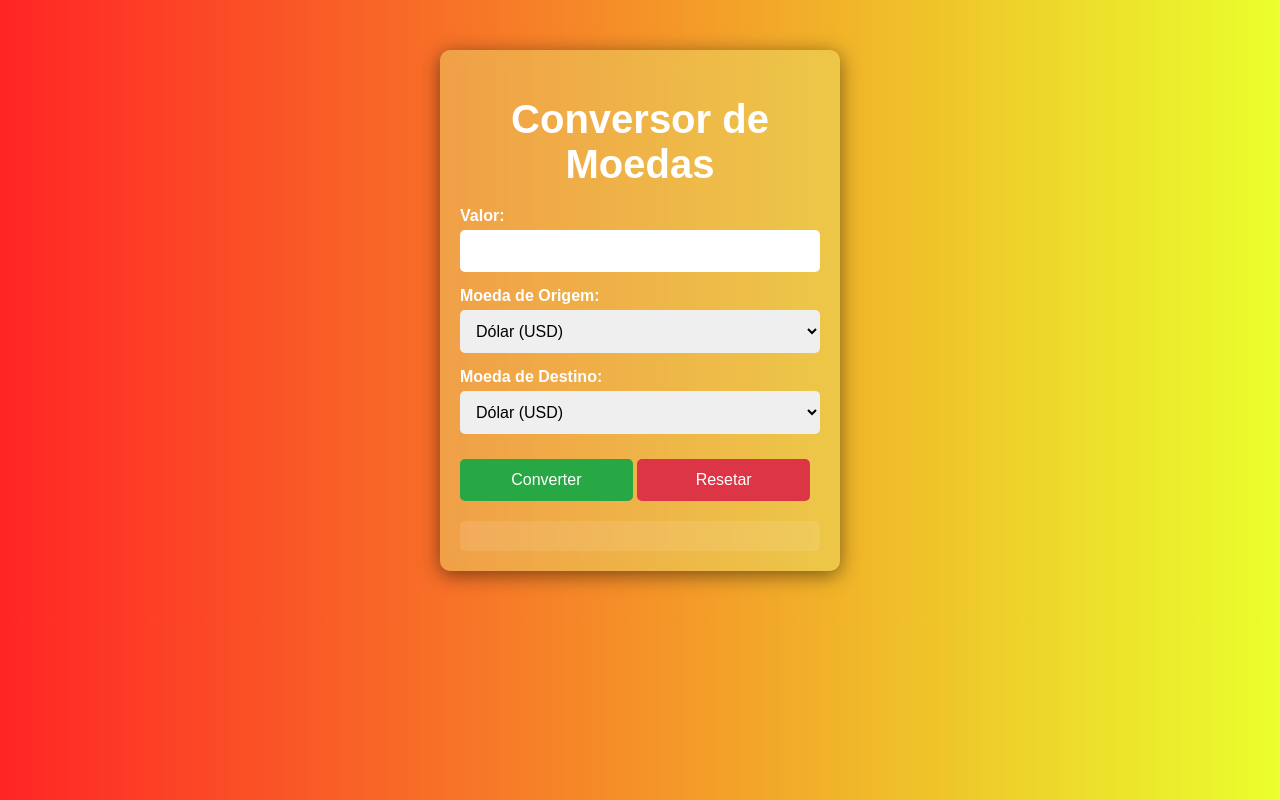
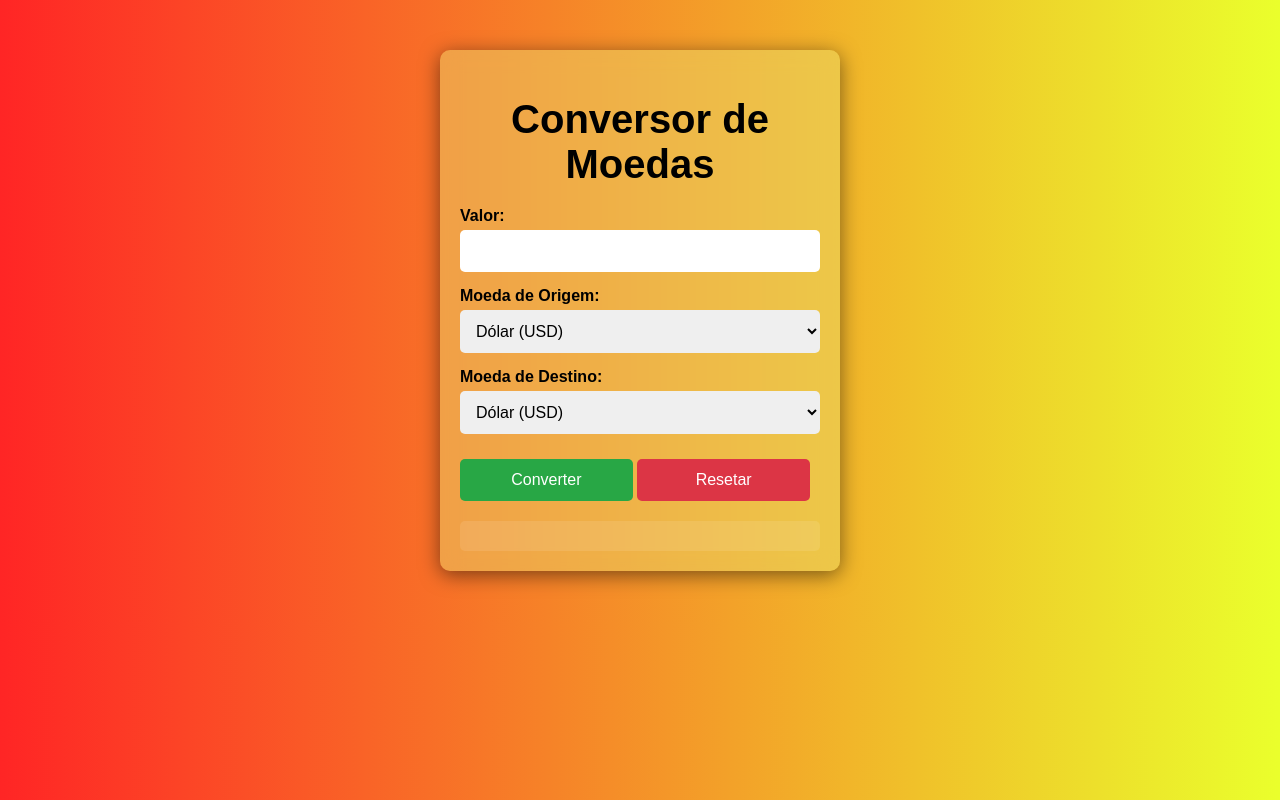
Before and after one commit to SouzaRafael7/conversor-simples, a plain HTML site: page index.html in a window 1280 px wide. Drawn offline with Linux system fonts and the light colour scheme.

Commit message:
modifica as mudanças feitas ao readme

```diff
--- a/style.css
+++ b/style.css
@@ -9,7 +9,7 @@ body {
     background-image: linear-gradient(to right, rgb(255, 37, 37), rgb(234, 255, 44)); /* Cor de fundo rgb */
     margin: 0; /* Removendo as margens padrão do body */
     padding: 0; /* Removendo o padding padrão do body */
-    color: #ffffff; /* Cor do texto em branco */
+    color: #000000; /* Cor do texto em preto */
 }
 
 /* Estilizando o contêiner principal */
```
